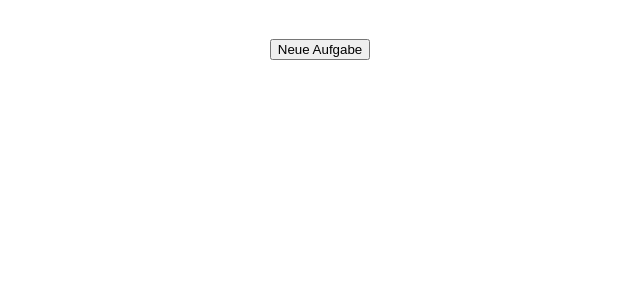
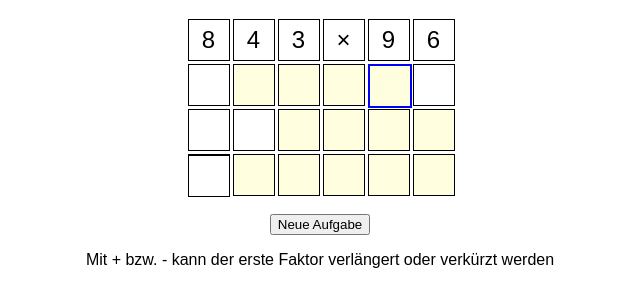
Before and after one commit to PeterScholl/schriftlicheMultiplikation, a plain HTML site: page index.html in a window 1280 px wide. Shown: the part 61-368 px from the top of the page, without its empty margins (320-960 px from the left). Drawn offline with Linux system fonts and the light colour scheme.

Commit message:
Fehler beim ersten laden behoben - Aufgabe erscheint sofort

```diff
--- a/index.html
+++ b/index.html
@@ -11,6 +11,7 @@
     <h1>Schriftliche Multiplikation</h1>
     <div id="multiplication-area" class="grid-container"></div>
     <button onclick="generateProblem()">Neue Aufgabe</button>
+    <p>Mit + bzw. - kann der erste Faktor verlängert oder verkürzt werden</p>
 
 </body>
 </html>
--- a/writtenMult.js
+++ b/writtenMult.js
@@ -117,4 +117,6 @@ function showModal(message, callback) {
     }, 1000);
 }
 
-generateProblem();
+document.addEventListener("DOMContentLoaded", () => {
+    generateProblem();
+});
```
